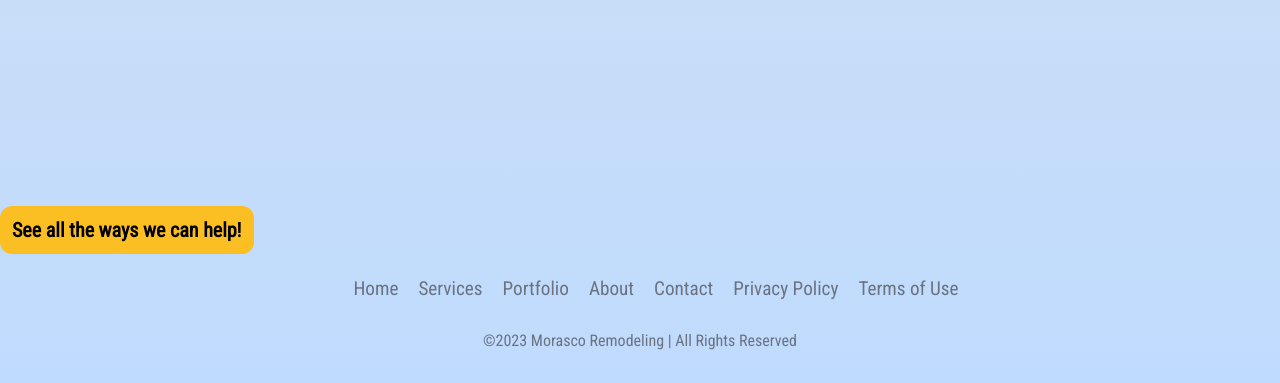
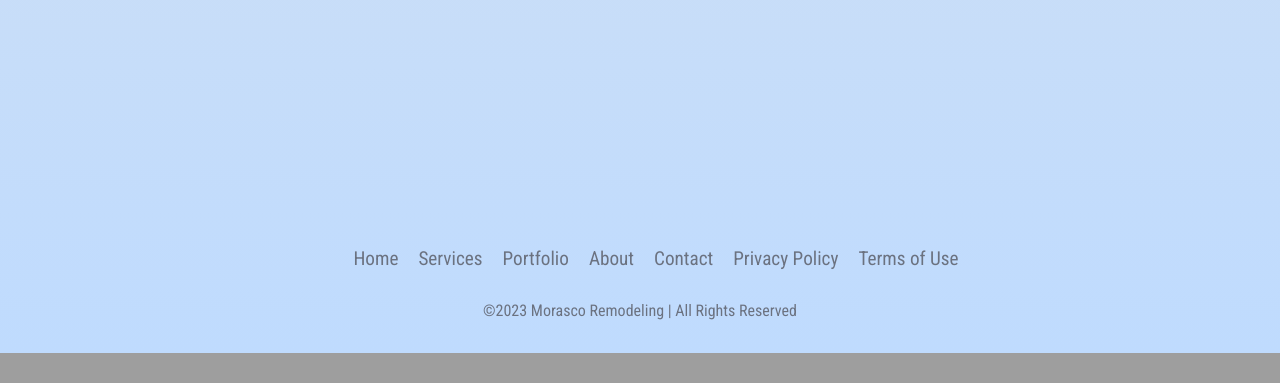
Before and after one commit to Solirix/Morasco-Remodeling, a Django app: page / in a window 1280 px wide. Shown: the part 2257-2640 px from the top of the page. After the commit the page ends 2610 px from the top, so only its background shows below. Run offline with Django 4.2, Linux system fonts and the light colour scheme; some libraries are stand-ins or nearby versions.

Commit message:
Removed useless button

```diff
--- a/website/core/templates/core/index.html
+++ b/website/core/templates/core/index.html
@@ -168,7 +168,6 @@ it uses tho. The class is called "carousel-indicators"-->
       <div class="carousel-caption">
         <p>Morasco Remodeling</p>
         <h5>"Lemme bang around them pipes a bit brotha."</h5>
-
       </div>
     </div>
   </div>
@@ -266,7 +265,5 @@ it uses tho. The class is called "carousel-indicators"-->
 </div>
 </div>
 
-<a href="/contact/" class="contact_us_button">See all the ways we can help!</a>
-
 
 {% endblock %}
```
